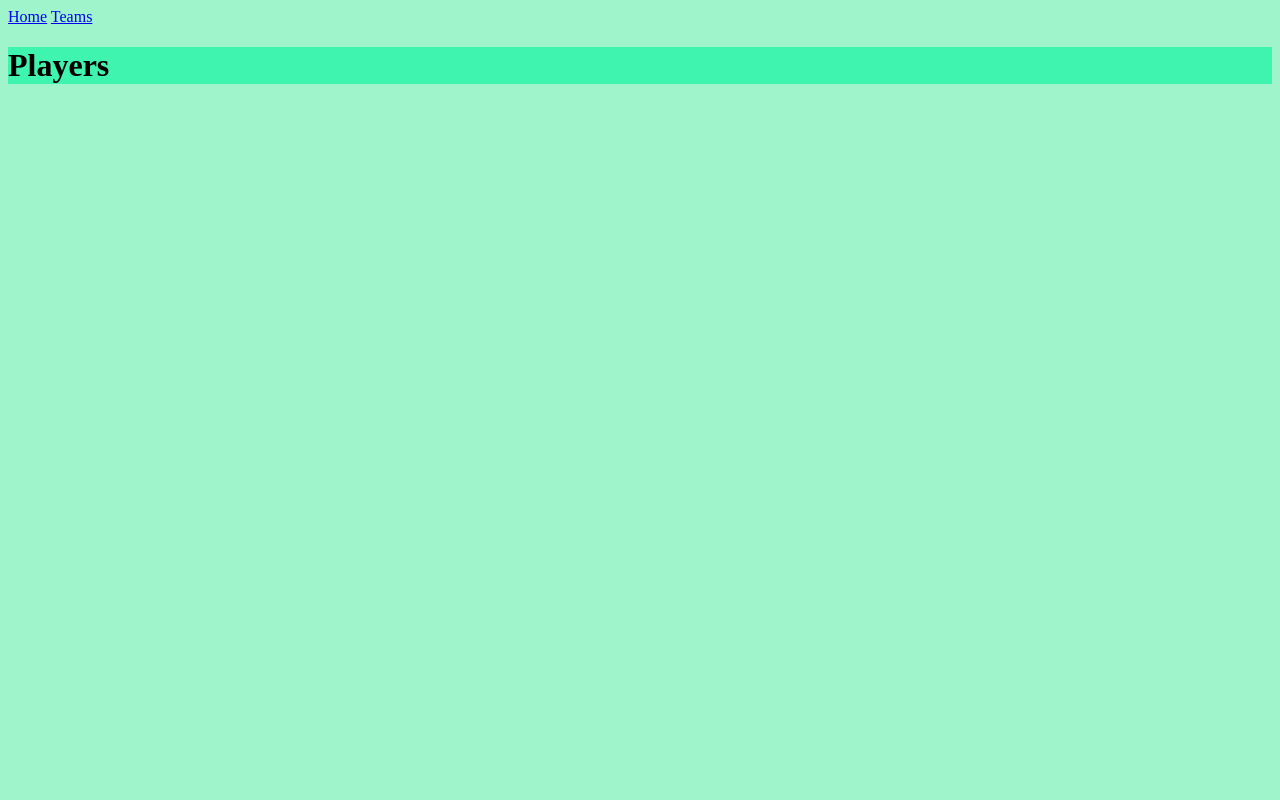
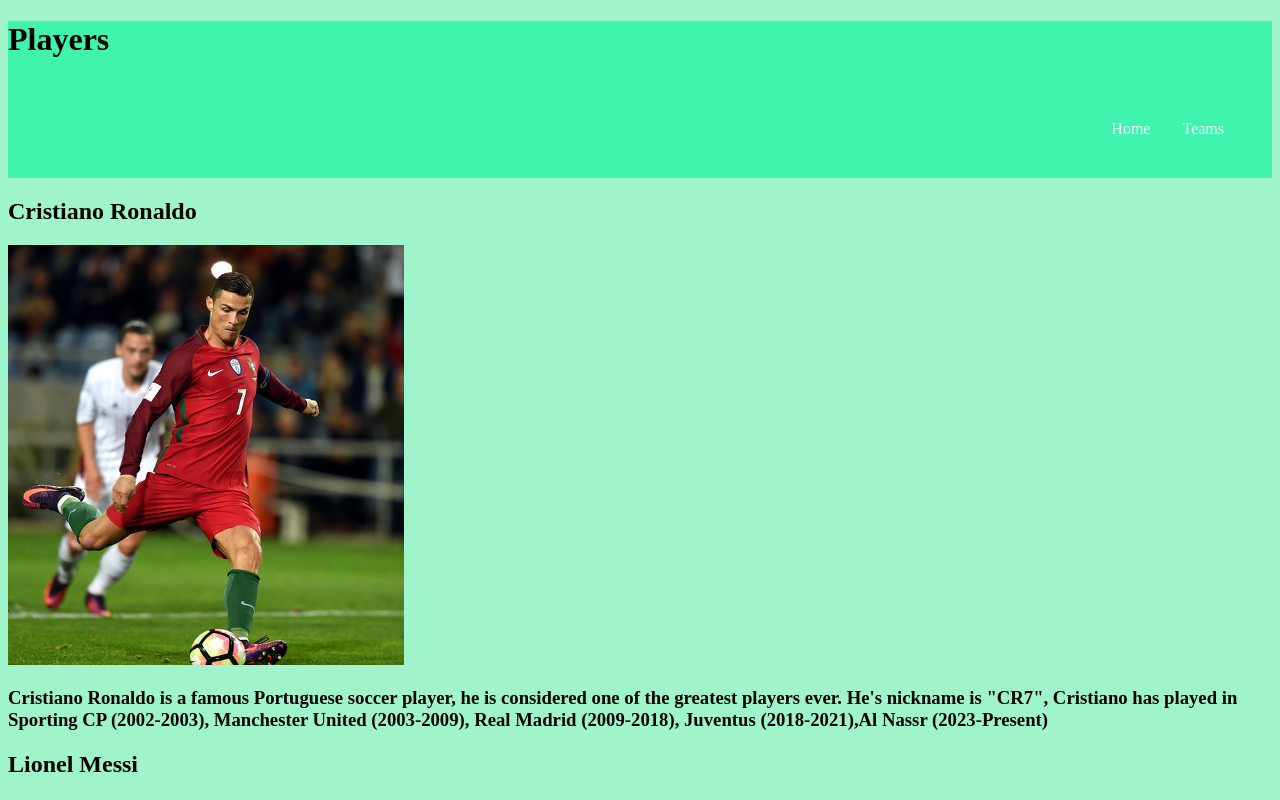
Before and after one commit to Danna60635/Css-final-website-project, a plain HTML site: page players.html in a window 1280 px wide. Drawn offline with Linux system fonts and the light colour scheme.

Commit message:
Not done

```diff
--- a/players.css
+++ b/players.css
@@ -5,3 +5,22 @@ body {
 .header {
     background-color:rgb(63, 244, 175);
 }
+
+.nav-links {
+    display: flex;
+    justify-content: flex-end;
+    padding: 2rem;
+    list-style: none;
+}
+
+.nav-links a {
+    color: white;
+    text-decoration: none;
+    padding: 0.5rem 1rem;
+    border-radius: 4px;
+    transition: 2s;
+}
+
+.nav-links a:hover {
+    background-color:rgb(178, 250, 224);
+}
--- a/players.html
+++ b/players.html
@@ -5,15 +5,23 @@
     <meta name="viewport" content="width=device-width, initial-scale=1.0">
     <title>Players</title>
     <link rel="stylesheet" href="players.css">
-    <a href="index.html">Home</a>
-    <a href="teams.html">Teams</a>
-
 </head>
 <body>
 
     <div class="header">
         <h1>Players</h1>
+         <div class="nav-links">
+        <a href="index.html">Home</a>
+        <a href="teams.html">Teams</a>
+        </div>
     </div>
+    <h2>Cristiano Ronaldo</h2>
+    <img src="product4.jpg">
+    <h3>Cristiano Ronaldo is a famous Portuguese soccer player, he is considered one of the greatest players ever.
+     He's nickname is "CR7", Cristiano has played in Sporting CP (2002-2003),
+     Manchester United (2003-2009), Real Madrid (2009-2018), Juventus (2018-2021),Al Nassr (2023-Present) </h3>
+     <h2>Lionel Messi</h2>
+
 
 </body>
 </html>
```
Also changed, not shown: teams.html (+3 -3 lines), product3.webp (added), product4.jpg (added), teams.css (line endings or trailing spaces).
